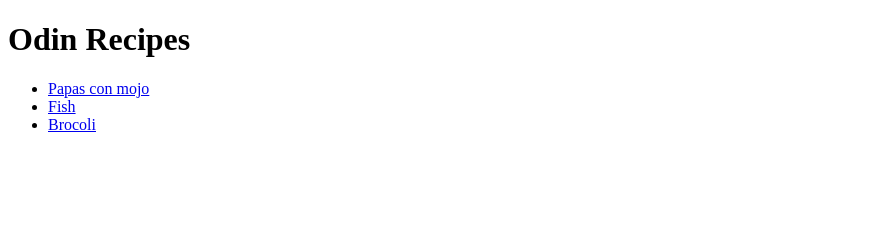
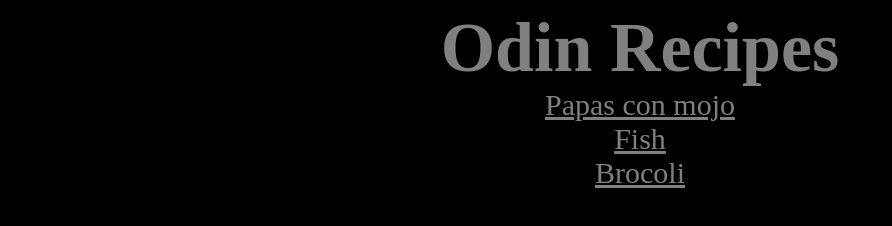
Before and after one commit to FullhouseGC/odin-recipes, a plain HTML site: page index.html in a window 1280 px wide. Shown: the whole page, without its empty margins (0-892 px from the left). Drawn offline with Linux system fonts and the light colour scheme.

Commit message:
Played around styling this odin project

```diff
--- a/index.html
+++ b/index.html
@@ -3,10 +3,11 @@
 <head>
     <meta charset="UTF-8">
     <title>Odin Recipes</title>
+    <link rel="stylesheet" href="style.css">
 </head>
 <body>
-    <h1>Odin Recipes</h1>
-    <ul>
+    <h1 class="head">Odin Recipes</h1>
+    <ul class="list">
         <li><a href="recipes/mojo.html">Papas con mojo</a></li>
         <li><a href="recipes/fish.html">Fish</a></li>
         <li><a href="recipes/brocoli.html">Brocoli</a></li>
--- /dev/null
+++ b/style.css
@@ -0,0 +1,24 @@
+* {
+    background-color: black;
+    color: gray;
+}
+
+.head{
+    text-align: center;
+    font-size: 70px;
+    margin: 0;
+    padding: 0;
+}
+
+.list {
+    text-align: center;
+    font-size: 30px;
+    list-style-type: none;
+    margin: 0;
+    padding: 0;
+}
+
+.mojo {
+    width: 300px;
+    height: auto;
+}
```
Also changed, not shown: recipes/mojo.html (+2 -1 lines).
